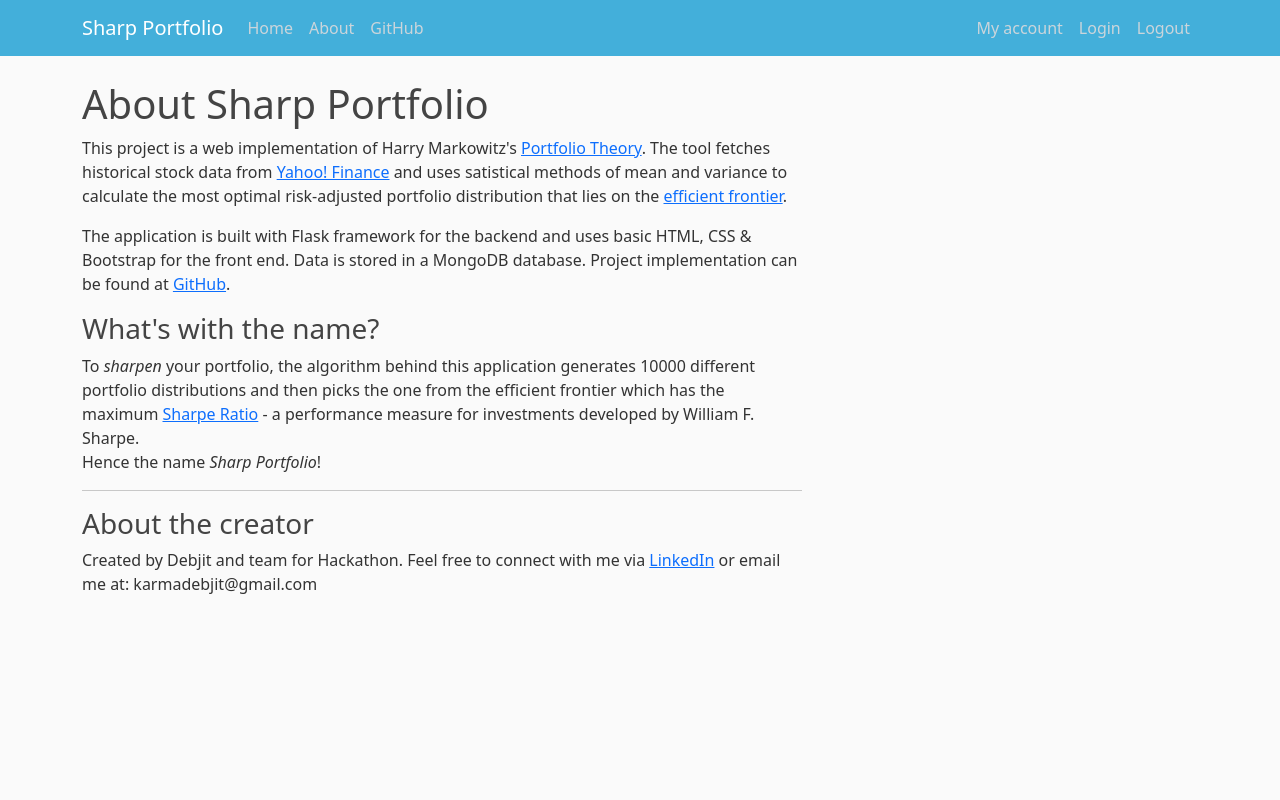
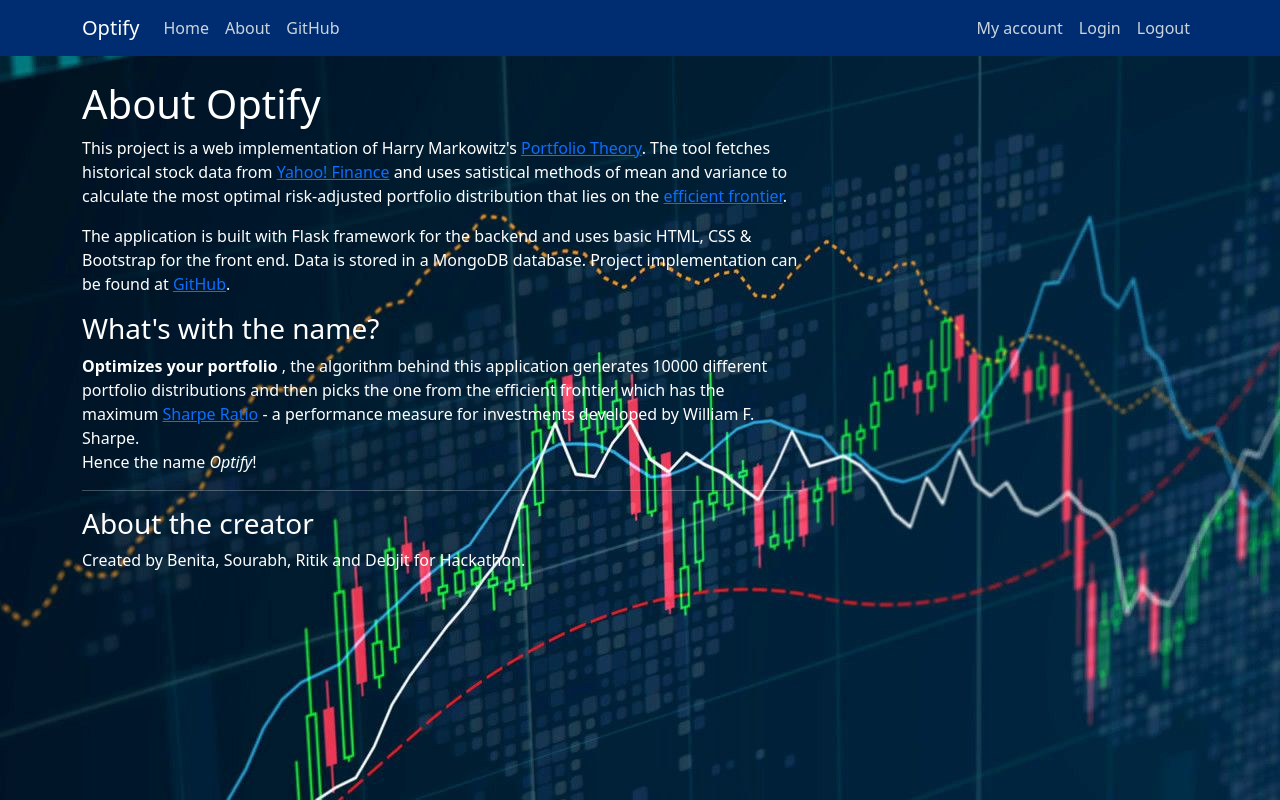
Before and after one commit to Ben-Marl/Hackathon, a Flask app: page /about in a window 1280 px wide. Run offline with Flask 2, Linux system fonts and the light colour scheme.

Commit message:
UI Improved html and css changed

```diff
--- a/Hackathon/app.py
+++ b/Hackathon/app.py
@@ -18,7 +18,7 @@ ticker = []
 weigh = []
 
 # Home Page
-@app.route('/')
+@app.route('/', methods=['GET', 'POST'])
 def home():
     return render_template('home.html')
 
--- a/Hackathon/static/main.css
+++ b/Hackathon/static/main.css
@@ -1,17 +1,19 @@
 /*Custom css styles*/
 
 body {
-    background: #fafafa;
-    color: #333333;
+
+    background: rgba(0, 0, 0, 0.5);
+    background-image: url(bg.jpg);
+    color: #ffffff;
     margin-top: 5rem;
   }
 
   h1, h2, h3, h4, h5, h6 {
-    color: #444444;
+    color: #ffffff;
   }
 
   .bg-steel {
-    background-color: #43afda;
+    background-color: rgb(0, 45, 114);
   }
 
   .site-header .navbar-nav .nav-link {
@@ -60,7 +62,7 @@ body {
   }
 
   .article-metadata a:hover {
-    color: #333;
+    color: rgb(24, 101, 129);
     text-decoration: none;
   }
 
@@ -83,10 +85,11 @@ body {
 
   .button{
     position: relative;
-    background-color: #7c9ee9;
+    background-color: #056dae;
   }
 
   .table {
       border-collapse: separate;
+      color: rgb(255, 255, 255);
       border-spacing: 0 1em;
   }
--- a/Hackathon/templates/about.html
+++ b/Hackathon/templates/about.html
@@ -11,7 +11,7 @@
                 {% endfor %}
             {% endif %}
          {% endwith %}
-		<h1>About Sharp Portfolio</h1>
+		<h1>About  Optify</h1>
 		<p>
 			This project is a web implementation of Harry Markowitz's <a href="https://en.wikipedia.org/wiki/Markowitz_model">Portfolio Theory</a>. The tool fetches historical stock data from <a href="https://finance.yahoo.com/">Yahoo! Finance</a> and uses satistical methods of mean and variance to calculate the most optimal risk-adjusted portfolio distribution that lies on the <a href="https://en.wikipedia.org/wiki/Efficient_frontier">efficient frontier</a>.
 			<br>
@@ -20,13 +20,12 @@
 			</p>
 
 			<h3>What's with the name?</h3>
-			To <i>sharpen</i> your portfolio, the algorithm behind this application generates 10000 different portfolio distributions and then picks the one from the efficient frontier which has the maximum <a href="https://en.wikipedia.org/wiki/Sharpe_ratio">Sharpe Ratio</a> - a performance measure for investments developed by William F. Sharpe. <br>
-			Hence the name <i>Sharp Portfolio</i>!
+			<b>Optimizes your portfolio</b> , the algorithm behind this application generates 10000 different portfolio distributions and then picks the one from the efficient frontier which has the maximum <a href="https://en.wikipedia.org/wiki/Sharpe_ratio">Sharpe Ratio</a> - a performance measure for investments developed by William F. Sharpe. <br>
+			Hence the name <i>Optify</i>!
 			<br>
 			<hr>
 			<h3>About the creator</h3>
-			Created by Debjit and team for Hackathon.
-			Feel free to connect with me via <a href="https://www.linkedin.com/in/debjitkarmakar/">LinkedIn</a> or email me at: karmadebjit@gmail.com
+			Created by Benita, Sourabh, Ritik and Debjit for Hackathon.
 		</p>
 	</div>
 </div>
--- a/Hackathon/templates/layout.html
+++ b/Hackathon/templates/layout.html
@@ -9,12 +9,14 @@
     <link href="https://cdn.jsdelivr.net/npm/bootstrap@5.0.2/dist/css/bootstrap.min.css" rel="stylesheet" integrity="sha384-EVSTQN3/azprG1Anm3QDgpJLIm9Nao0Yz1ztcQTwFspd3yD65VohhpuuCOmLASjC" crossorigin="anonymous">
 
     <!-- stylesheet linking to the main.css file using url_for() func of flask -->
+	<!--Citi Icon-->
+	<link rel="shortcut icon" href="{{ url_for('static', filename='favicon.ico') }}">
     <link rel="stylesheet" type="text/css" href="{{ url_for('static',filename='main.css') }}">
     <script src = "https://cdnjs.cloudflare.com/ajax/libs/Chart.js/2.9.4/Chart.js"> </script>
 	{% if title %}
-		<title>Sharp Portfolio - {{ title }}</title>
+		<title>Optify- {{ title }}</title>
 	{% else %}
-		<title>Sharp Portfolio</title>
+		<title>Optify</title>
 	{% endif %}
 
 </head>
@@ -25,7 +27,7 @@
 	  <nav class="navbar navbar-expand-md navbar-dark bg-steel fixed-top">
 
 	    <div class="container">
-	      <a class="navbar-brand mr-4" href="/">Sharp Portfolio</a>
+	      <a class="navbar-brand mr-4" href="/">Optify</a>
 
 	      <button class="navbar-toggler" type="button" data-toggle="collapse" data-target="#navbarToggle" aria-controls="navbarToggle" aria-expanded="false" aria-label="Toggle navigation">
 	        <span class="navbar-toggler-icon"></span>
--- a/Hackathon/templates/login.html
+++ b/Hackathon/templates/login.html
@@ -3,7 +3,7 @@
 <div class="row">
     <div class="col-md-8">
         <h3>{{ message }}</h3>
-        <h1>Please Login to Sharp-Portfolio: </h1>
+        <h1>Please Login to Optify: </h1>
         <form action='/login' method="POST" class="col s12">
             <div class="row">
                 <div class="col-md-6">
@@ -12,7 +12,7 @@
                         <input type="text"  name="username" class="form-control" id="username" placeholder="Joey" required>
 
                         <label for="password">Enter Password<sup>*</sup> :</label>
-                        <input type="password"  name="password" class="form-control" id="password" placeholder="1234" required>
+                        <input type="password"  name="password" class="form-control" id="password" placeholder="1234" required><br>
                     </div>
                 </div>
             </div>
--- a/Hackathon/templates/signup.html
+++ b/Hackathon/templates/signup.html
@@ -2,7 +2,7 @@
 {% block content %}
 <div class="row">
     <div class="col-md-8">
-        <h2>Welcome to Sharp-Portfolio</h2>
+        <h2>Welcome to Optify</h2>
         <p>Please create an account by Signing Up below:</p>
         <h3>{{ message }}</h3>
 
```
Also changed, not shown: Hackathon/static/bg.jpg (added), Hackathon/static/favico.ico (added), Hackathon/static/logo.jpg (added), Hackathon/static/logo.png (added).
